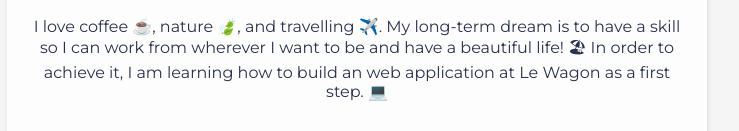
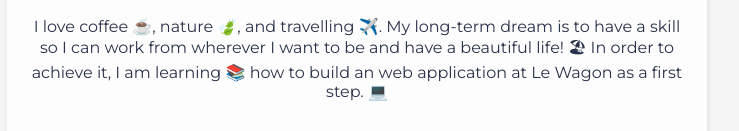
Before and after one commit to a-nnk/profile-anna, a plain HTML site: page index.html in a window 1280 px wide. Shown: the part 412-543 px from the top of the page, without its empty margins (283-1022 px from the left). Drawn offline with Linux system fonts and the light colour scheme.

Commit message:
added emoji

```diff
--- a/index.html
+++ b/index.html
@@ -16,7 +16,7 @@
         <img src="images/anna_profile.jpg" alt="Anna's Profile" class="profile-rounded">
         <p>I love coffee ☕️, nature 🍃, and travelling ✈️.
         My long-term dream is to have a skill so I can work from wherever I want to be and have a beautiful life! 🏖
-        In order to achieve it, I am learning how to build an web application at Le Wagon as a first step. 💻 </p>
+        In order to achieve it, I am learning 📚 how to build an web application at Le Wagon as a first step. 💻 </p>
         <a href="https://www.lewagon.com/" class="link-no-deco">Discover Le Wagon</a>
       </div>
       <div class="card">
```
